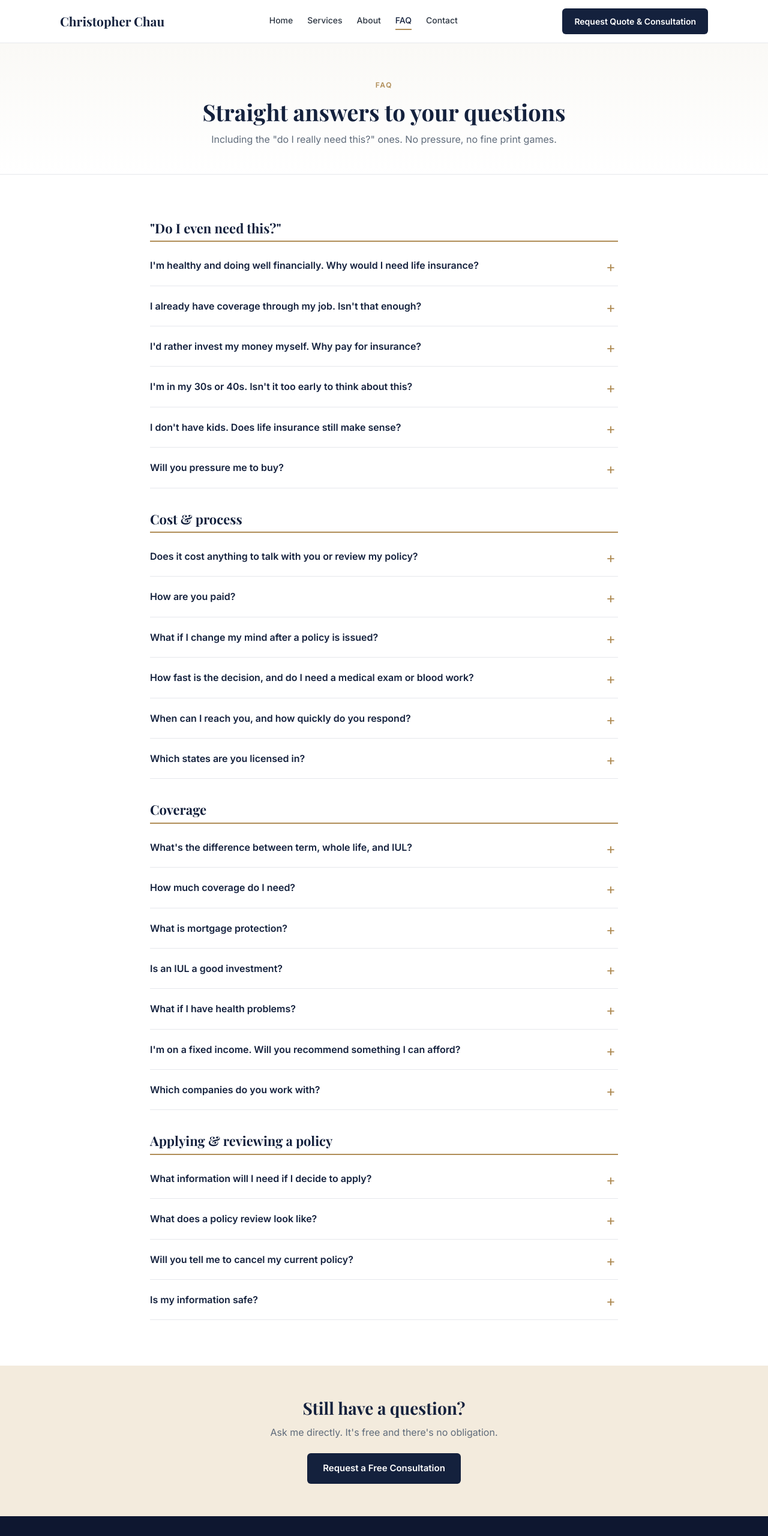
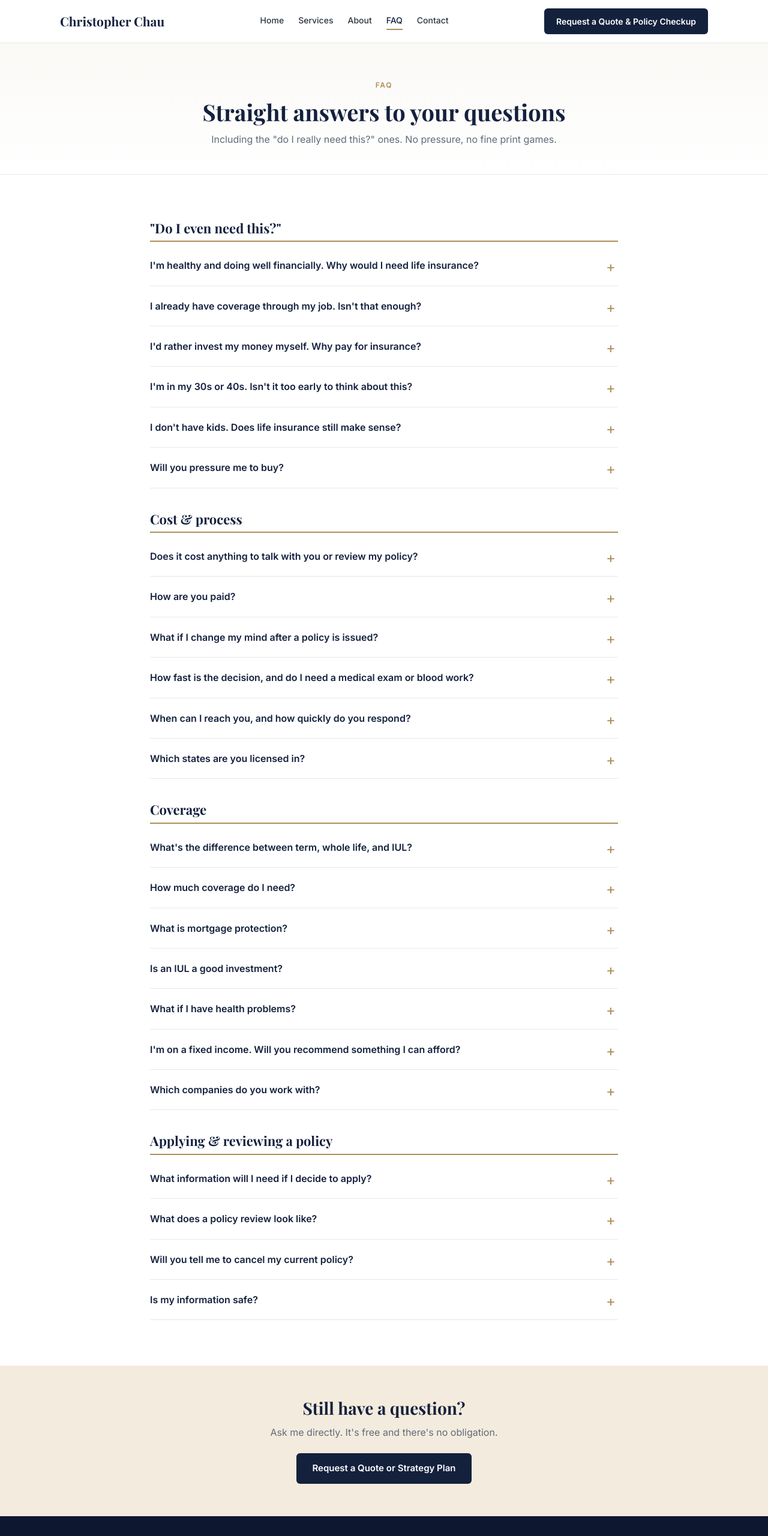
Before and after one commit to chaulegacy/chaulegacy.github.io, a plain HTML site: page faq.html in a window 1280 px wide. Shown: the top 2560 px of the page at 60% size. Drawn offline with nearby package versions, Linux system fonts and the light colour scheme.

Commit message:
Update title and button text in FAQ page

```diff
--- a/faq.html
+++ b/faq.html
@@ -3,7 +3,7 @@
 <head>
 <meta charset="UTF-8">
 <meta name="viewport" content="width=device-width, initial-scale=1.0">
-<title>FAQ | Christopher Chau, Licensed Life Insurance Agent</title>
+<title>FAQ | Christopher Chau, Licensed Life Insurance Broker</title>
 <meta name="description" content="Straight answers about life insurance costs, how agents are paid, health questions, applying, and policy reviews.">
 <link rel="preconnect" href="https://fonts.googleapis.com">
 <link rel="preconnect" href="https://fonts.gstatic.com" crossorigin>
@@ -178,7 +178,7 @@ footer a{color:#fff;text-decoration:none}
       <a class="link active" href="faq.html">FAQ</a>
       <a class="link" href="contact.html">Contact</a>
     </div>
-    <a class="btn small" href="contact.html">Request Quote &amp; Consultation</a>
+    <a class="btn small" href="contact.html">Request a Quote & Policy Checkup</a>
   </div>
 </header>
 
@@ -345,7 +345,7 @@ footer a{color:#fff;text-decoration:none}
   <div class="container">
     <h2>Still have a question?</h2>
     <p>Ask me directly. It's free and there's no obligation.</p>
-    <a class="btn" href="contact.html">Request a Free Consultation</a>
+    <a class="btn" href="contact.html">Request a Quote or Strategy Plan</a>
   </div>
 </section>
 
```
